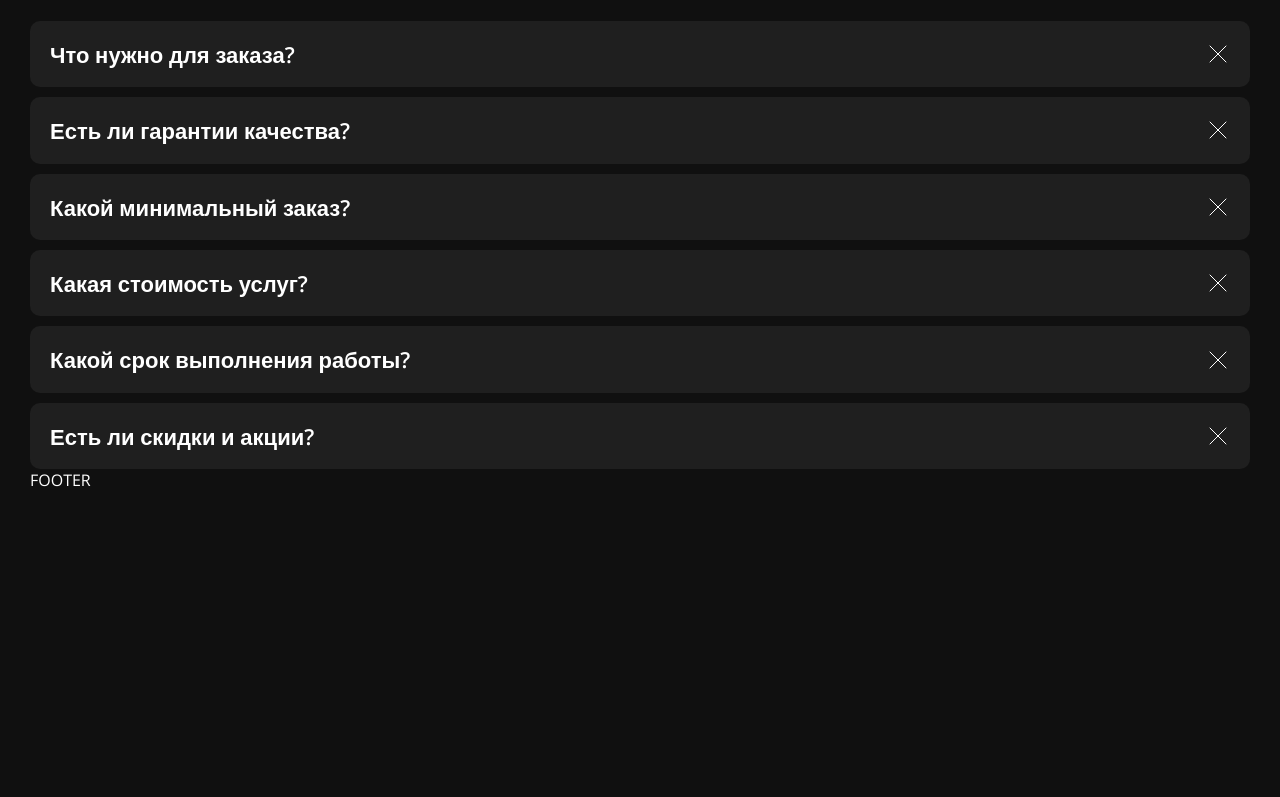
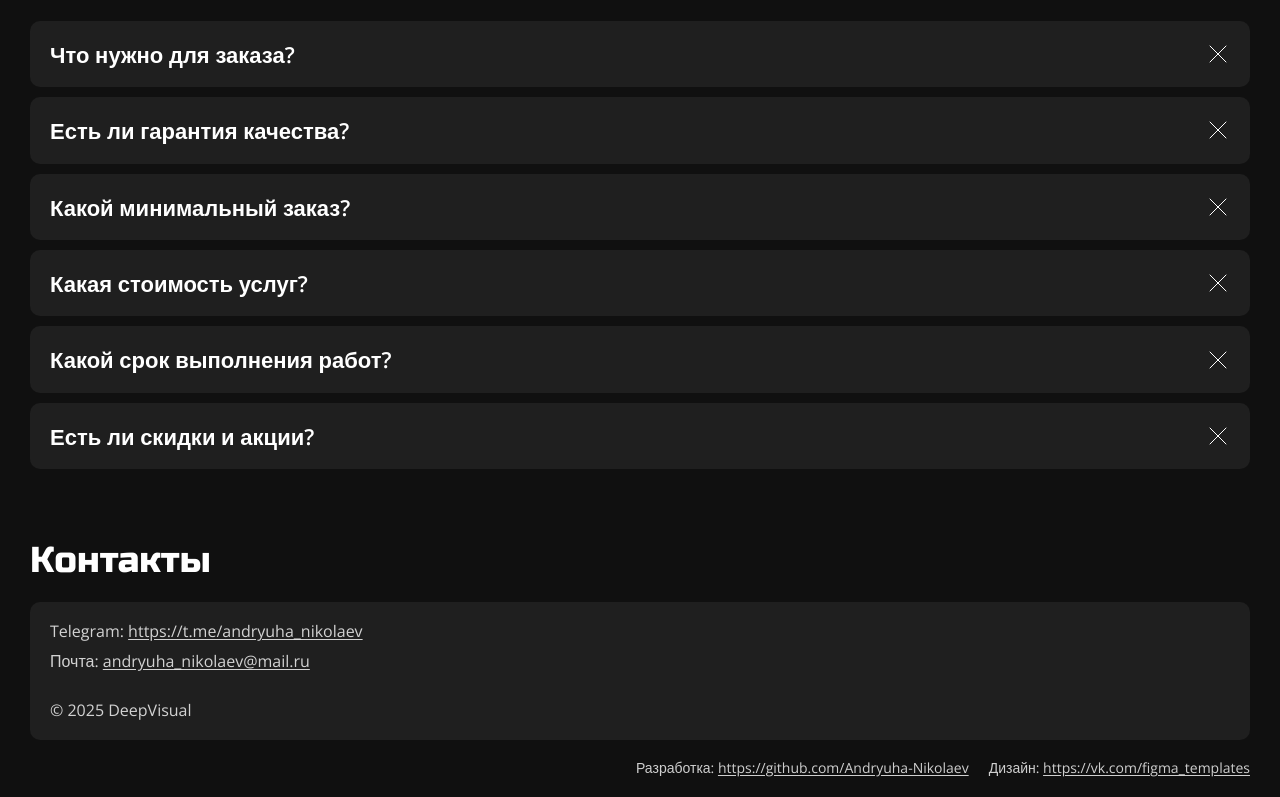
Before and after one commit to Andryuha-Nikolaev/deep-visual, a Next.js app: page / in a window 1280 px wide. Shown: the part 2077-2874 px from the top of the page. Before the commit the page ends 2568 px from the top, so only its background shows below. Built offline with nearby package versions, Linux system fonts and the light colour scheme; no server answers.

Commit message:
#add #faq - footer

```diff
--- a/src/shared/constants/contacts.ts
+++ b/src/shared/constants/contacts.ts
@@ -1,3 +1,6 @@
 export const contacts = {
   TG: "https://t.me/andryuha_nikolaev",
+  EMAIL: "andryuha_nikolaev@mail.ru",
+  DEVELOP: "https://github.com/Andryuha-Nikolaev",
+  DESIGN: "https://vk.com/figma_templates",
 };
--- a/src/views/home/ui/faq/config/data.ts
+++ b/src/views/home/ui/faq/config/data.ts
@@ -12,7 +12,7 @@ export const faqData: FaqDataType = {
       </ol>`,
     },
     {
-      q: "Есть ли гарантии качества?",
+      q: "Есть ли гарантия качества?",
       a: "Конечно! Выбирайте и оплачивайте только те&nbsp;изображения, которые понравились.",
     },
     {
@@ -23,9 +23,8 @@ export const faqData: FaqDataType = {
       q: "Какая стоимость услуг?",
       a: "От 200₽/изображение.",
     },
-
     {
-      q: "Какой срок выполнения работы?",
+      q: "Какой срок выполнения работ?",
       a: "Готовый результат за&nbsp;24&nbsp;часа, но возможно и&nbsp;быстрее 😊",
     },
     {
--- a/src/widgets/footer/ui/Footer.module.scss
+++ b/src/widgets/footer/ui/Footer.module.scss
@@ -1,2 +1,51 @@
+@use "$styles/mixins/breakpoints";
+@use "$styles/functions/convert";
+@use "$styles/mixins/typography";
+
 .block {
+  padding: convert.to-rem(50) 0 convert.to-rem(20);
+
+  @include breakpoints.md {
+    padding: convert.to-rem(70) 0 convert.to-rem(20);
+  }
+
+  p {
+    color: rgba(255, 255, 255, 0.8);
+  }
 }
+
+.title {
+  margin-bottom: convert.to-rem(20);
+}
+
+.wrap {
+  display: flex;
+  flex-direction: column;
+
+  gap: convert.to-rem(20);
+}
+
+.contacts {
+  display: flex;
+  flex-direction: column;
+  gap: convert.to-rem(10);
+
+  background-color: var(--color-bg-overlay-2);
+  padding: convert.to-rem(20);
+  border-radius: convert.to-rem(10);
+}
+
+.dev {
+  display: flex;
+  flex-wrap: wrap;
+  column-gap: convert.to-rem(20);
+  margin-left: auto;
+
+  p {
+    @include typography.additional-text;
+  }
+}
+
+.copy {
+  margin-top: convert.to-rem(20);
+}
--- a/src/widgets/footer/ui/Footer.tsx
+++ b/src/widgets/footer/ui/Footer.tsx
@@ -1,13 +1,48 @@
+import { contacts } from "$shared/constants/contacts";
 import { SectionId } from "$shared/constants/sectionId";
 import { ContentLayout } from "$shared/layouts/content-layout";
+import { RootLink } from "$shared/ui/links/root";
+import clsx from "clsx";
 
 import s from "./Footer.module.scss";
 
 export const Footer = () => {
+  const year = new Date().getFullYear();
+
   return (
     <footer className={s.block} id={SectionId.CONTACTS}>
       <ContentLayout>
-        <div className={s.wrap}>FOOTER</div>
+        <h2 className={s.title}>Контакты</h2>
+        <div className={s.wrap}>
+          <div className={s.contacts}>
+            <p>
+              Telegram:{" "}
+              <RootLink href={contacts.TG} as="a">
+                {contacts.TG}
+              </RootLink>
+            </p>
+            <p>
+              Почта: <a href={`mailto:${contacts.EMAIL}`}>{contacts.EMAIL}</a>
+            </p>
+            <p className={s.copy}>© {year} DeepVisual</p>
+          </div>
+
+          <div className={clsx(s.dev)}>
+            <p>
+              Разработка:{" "}
+              <RootLink href={contacts.DEVELOP} as="a">
+                {contacts.DEVELOP}
+              </RootLink>
+            </p>
+
+            <p>
+              Дизайн:{" "}
+              <RootLink href={contacts.DESIGN} as="a">
+                {contacts.DESIGN}
+              </RootLink>
+            </p>
+          </div>
+        </div>
       </ContentLayout>
     </footer>
   );
```
